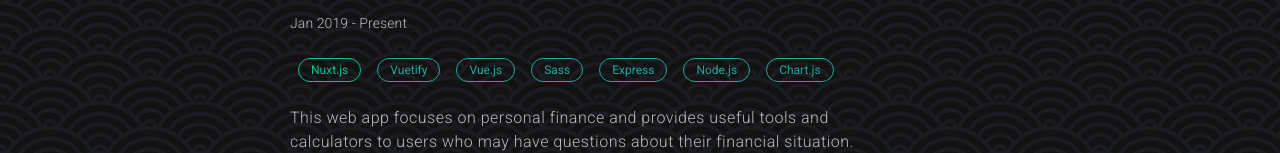
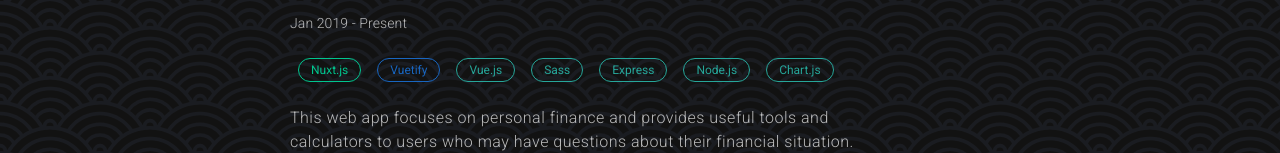
Before and after one commit to ahuff1315/anastasia-huff, a Nuxt app: page / in a window 1280 px wide. Shown: the part 774-927 px from the top of the page. Built offline with nearby package versions, Linux system fonts and the light colour scheme.

Commit message:
add vuetify color to chip

```diff
--- a/nuxt.config.js
+++ b/nuxt.config.js
@@ -19,11 +19,11 @@ export default {
     titleTemplate: '%s - ' + process.env.npm_package_name,
     title: process.env.npm_package_name || '',
     meta: [{
-        charset: 'utf-8'
+        charset: 'utf-8',
       },
       {
         name: 'viewport',
-        content: 'width=device-width, initial-scale=1'
+        content: 'width=device-width, initial-scale=1',
       },
       {
         hid: 'description',
@@ -34,8 +34,8 @@ export default {
     link: [{
       rel: 'icon',
       type: 'image/x-icon',
-      href: '/favicon.ico'
-    }],
+      href: '/favicon.ico',
+    }, ],
   },
   /*
    ** Global CSS
@@ -88,6 +88,7 @@ export default {
           error: colors.deepOrange.accent4,
           success: colors.green.accent3,
           nuxt: '#00c58e',
+          vuetify: '#1866c1',
         },
       },
     },
--- a/pages/index.vue
+++ b/pages/index.vue
@@ -29,7 +29,7 @@
         <v-chip class="ma-2" small color="nuxt" outlined>
           Nuxt.js
         </v-chip>
-        <v-chip class="ma-2" small color="info" outlined>
+        <v-chip class="ma-2" small color="vuetify" outlined>
           Vuetify
         </v-chip>
         <v-chip class="ma-2" small color="info" outlined>
```
